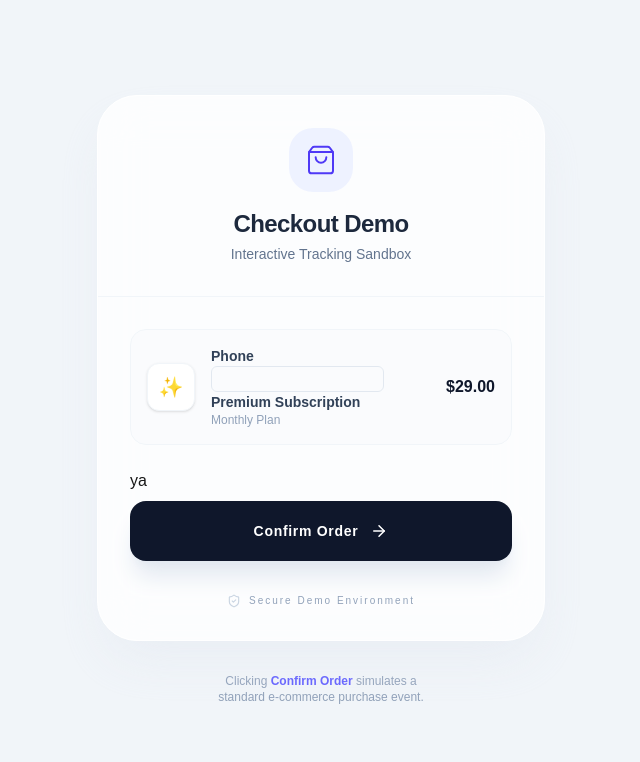
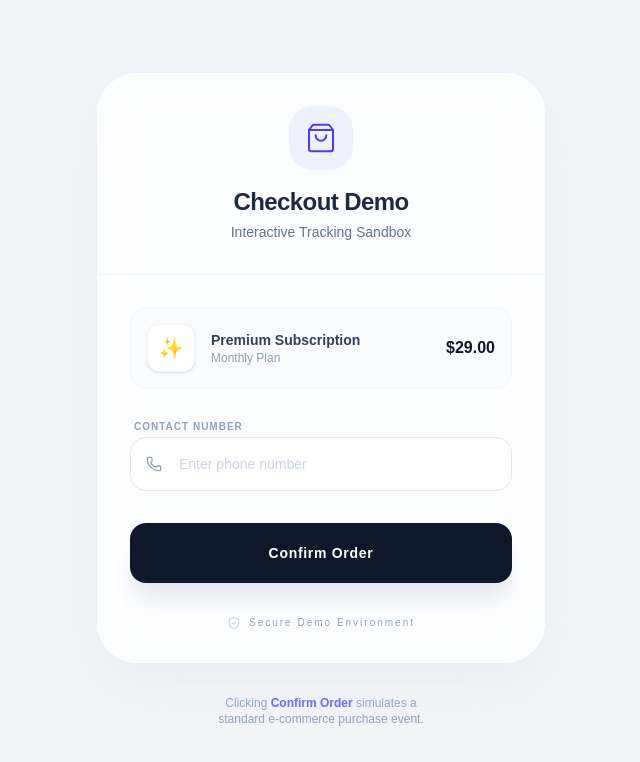
Before and after one commit to imtiazikbal/gtm-frontend, a Next.js app: page / in a window 1280 px wide. Shown: the top 762 px of the page, without its empty margins (319-959 px from the left). Built offline with nearby package versions, Linux system fonts and the light colour scheme.

Commit message:
udate 33

```diff
--- a/src/pages/index.tsx
+++ b/src/pages/index.tsx
@@ -1,12 +1,21 @@
 'use client';
 import { useState } from 'react';
-import { CheckCircle2, ShoppingBag, ArrowRight, ShieldCheck } from 'lucide-react';
+import { CheckCircle2, ShoppingBag, ArrowRight, ShieldCheck, Phone } from 'lucide-react';
 
 export default function ProductConfirmDemo() {
   const [isOrdered, setIsOrdered] = useState(false);
   const [isHovered, setIsHovered] = useState(false);
+  const [phoneNumber, setPhoneNumber] = useState('');
 
   const handleConfirm = () => {
+    // Regex for Bangladesh phone numbers
+    const bdPhoneRegex = /(?:\+?88)?0?1[3-9]\d{8}/;
+
+    if (!bdPhoneRegex.test(phoneNumber)) {
+      alert("Please enter a valid phone number (e.g., 01712345678)");
+      return;
+    }
+
     setIsOrdered(true);
     // Logic for GTM trigger would go here
     setTimeout(() => setIsOrdered(false), 3000);
@@ -32,35 +41,45 @@ export default function ProductConfirmDemo() {
             <p className="text-slate-500 text-sm mt-1">Interactive Tracking Sandbox</p>
           </div>
 
-          {/* Product Info */}
           <div className="p-8 space-y-6">
+            {/* Product Info */}
             <div className="flex items-center justify-between bg-slate-50/50 p-4 rounded-2xl border border-slate-100">
               <div className="flex items-center gap-4">
                 <div className="w-12 h-12 bg-white rounded-xl shadow-sm border border-slate-100 flex items-center justify-center text-xl">
                   ✨
                 </div>
-                <div className='flex flex-col'>
-                  <div>
-                  <h4 className="font-bold text-slate-700 text-sm">Phone</h4>
-                  <input type="number" className="text-xs text-slate-400 border border-slate-200 rounded-md px-2 py-1" />
-                </div>
-
                 <div>
                   <h4 className="font-bold text-slate-700 text-sm">Premium Subscription</h4>
                   <p className="text-xs text-slate-400">Monthly Plan</p>
-                </div>
                 </div>
               </div>
               <span className="font-bold text-slate-900">$29.00</span>
             </div>
 
-            {/* Action Button */}ya
+            {/* Input Field for Phone */}
+            <div className="space-y-2">
+              <label className="text-[10px] font-bold text-slate-400 uppercase tracking-widest ml-1">
+                Contact Number
+              </label>
+              <div className="relative">
+                <Phone className="absolute left-4 top-1/2 -translate-y-1/2 text-slate-400" size={16} />
+                <input
+                  type="number"
+                  placeholder="Enter phone number"
+                  value={phoneNumber}
+                  onChange={(e) => setPhoneNumber(e.target.value)}
+                  className="w-full bg-white border border-slate-200 rounded-2xl py-4 pl-12 pr-4 text-sm outline-none focus:border-indigo-500 focus:ring-4 focus:ring-indigo-500/10 transition-all placeholder:text-slate-300"
+                />
+              </div>
+            </div>
+
+            {/* Action Button */}
             <div className="relative pt-2">
               <button
                 onClick={handleConfirm}
                 onMouseEnter={() => setIsHovered(true)}
                 onMouseLeave={() => setIsHovered(false)}
-                className={`w-full group relative overflow-hidden py-5 rounded-2xl font-black  tracking-wider text-sm transition-all duration-300 flex items-center justify-center gap-3
+                className={`w-full group relative overflow-hidden py-5 rounded-2xl font-black tracking-wider text-sm transition-all duration-300 flex items-center justify-center gap-3
                   ${isOrdered
                     ? 'bg-emerald-500 text-white shadow-emerald-200'
                     : 'bg-slate-900 text-white hover:bg-indigo-600 shadow-xl shadow-slate-200 hover:shadow-indigo-200 active:scale-95'
@@ -68,17 +87,14 @@ export default function ProductConfirmDemo() {
               >
                 {isOrdered ? (
                   <>
-                    <CheckCircle2 size={18} />
                     Order Confirmed
                   </>
                 ) : (
                   <>
                     Confirm Order
-                    <ArrowRight size={18} className={`transition-transform duration-300 ${isHovered ? 'translate-x-1' : ''}`} />
                   </>
                 )}
 
-                {/* Visual Feedback Glow */}
                 <div className="absolute inset-0 bg-white/20 opacity-0 group-active:opacity-100 transition-opacity" />
               </button>
 
@@ -86,19 +102,18 @@ export default function ProductConfirmDemo() {
               <div className={`absolute -top-1 -right-2 flex items-center gap-1.5 px-3 py-1 bg-white border border-indigo-100 shadow-sm rounded-full transition-all duration-500 transform
                 ${isHovered ? 'opacity-100 -translate-y-2' : 'opacity-0 translate-y-0 pointer-events-none'}`}>
                 <div className="w-1.5 h-1.5 bg-indigo-500 rounded-full animate-pulse" />
-                <span className="text-[10px] font-bold text-indigo-600  tracking-tighter">GTM Listener Active</span>
+                <span className="text-[10px] font-bold text-indigo-600 tracking-tighter">GTM Listener Active</span>
               </div>
             </div>
           </div>
 
-          {/* Footer Footer */}
+          {/* Footer */}
           <div className="px-8 pb-8 flex items-center justify-center gap-2">
             <ShieldCheck size={14} className="text-slate-300" />
-            <span className="text-[10px] font-medium text-slate-400  tracking-[0.2em]">Secure Demo Environment</span>
+            <span className="text-[10px] font-medium text-slate-400 tracking-[0.2em]">Secure Demo Environment</span>
           </div>
         </div>
 
-        {/* Floating Hint */}
         <p className="text-center mt-8 text-slate-400 text-xs font-medium">
           Clicking <span className="text-indigo-500 font-bold">Confirm Order</span> simulates a <br/> standard e-commerce purchase event.
         </p>
```
